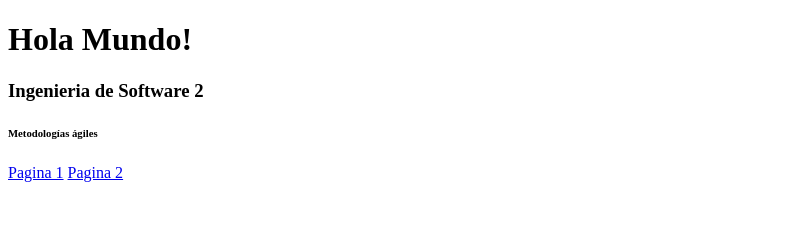
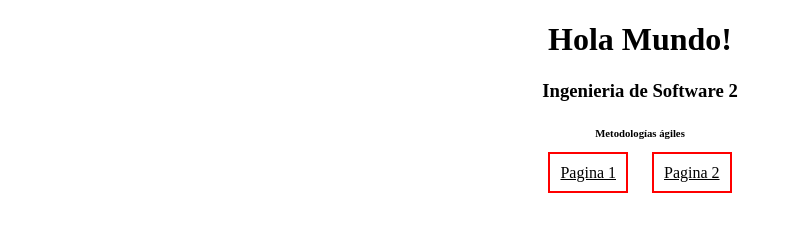
Before and after one commit to DenisAndy/proyecto1, a plain HTML site: page index.html in a window 1280 px wide. Shown: the whole page, without its empty margins (0-792 px from the left). Drawn offline with Linux system fonts and the light colour scheme.

Commit message:
octavo commit: index y estilo modificados

```diff
--- a/estilo.css
+++ b/estilo.css
@@ -1,3 +1,13 @@
-h1 {
+body {
     text-align: center;
 }
+
+a{
+    border: 2px solid red; ;
+    font-family: nunito, sans-serit;
+    color: black;
+    margin: 10px;
+    padding: 10px;
+
+
+}
--- a/index.html
+++ b/index.html
@@ -4,6 +4,7 @@
     <meta charset="UTF-8">
     <meta http-equiv="X-UA-Compatible" content="IE=edge">
     <meta name="viewport" content="width=device-width, initial-scale=1.0">
+    <link rel="stylesheet" type="text/css" href="estilo.css">
     <title>Index</title>
 </head>
 <body>
```
